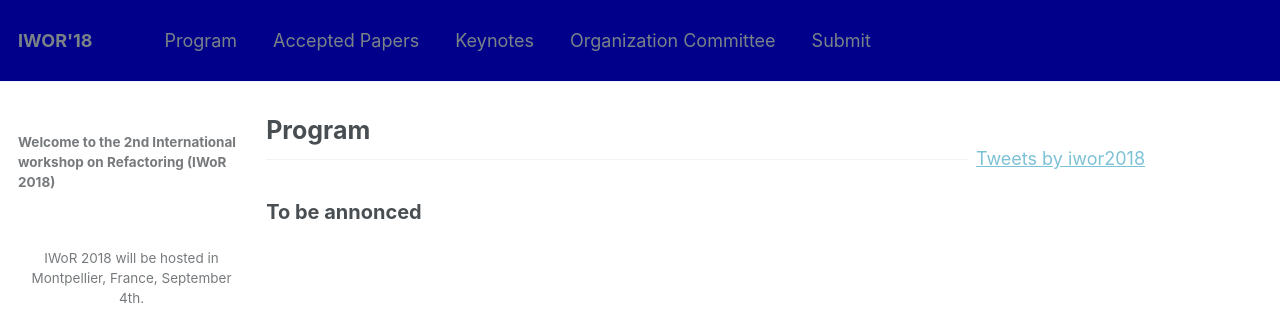
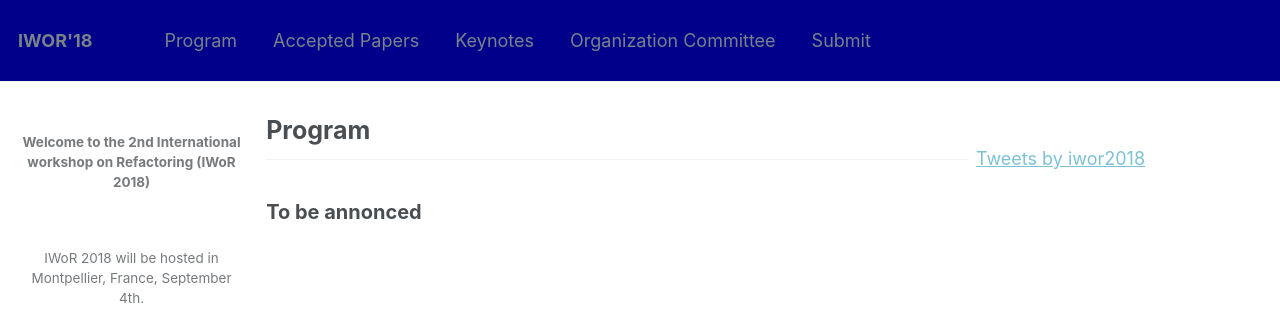
Before and after one commit to iwor/iwor2018, a Jekyll site: the page built from program/index.md, in a window 1280 px wide. Shown: the top 326 px of the page. Built offline with Jekyll 4.4.1, drawn with Linux system fonts in a browser that asks for light colours; comment, search, counter and statistics services are not loaded.

Commit message:
update sidebar

```diff
--- a/_includes/sidebar.html
+++ b/_includes/sidebar.html
@@ -15,9 +15,11 @@
 
   <!--<p><b>Important Dates</b></p>-->
   <!--<p><b>Research Track</b><br>-->
+  <center>
+
   <p><strong>Welcome to the 2nd International workshop on Refactoring (IWoR 2018)</strong></p>
   <p>&nbsp;</p>
-  <center>
+
     <p> IWoR 2018 will be hosted in Montpellier, France, September 4th.</p>
     <p> The workshop will be co-located with <a href="http://ase2018.com/" target="_blank">ASE 2018</a></p>
 
```
